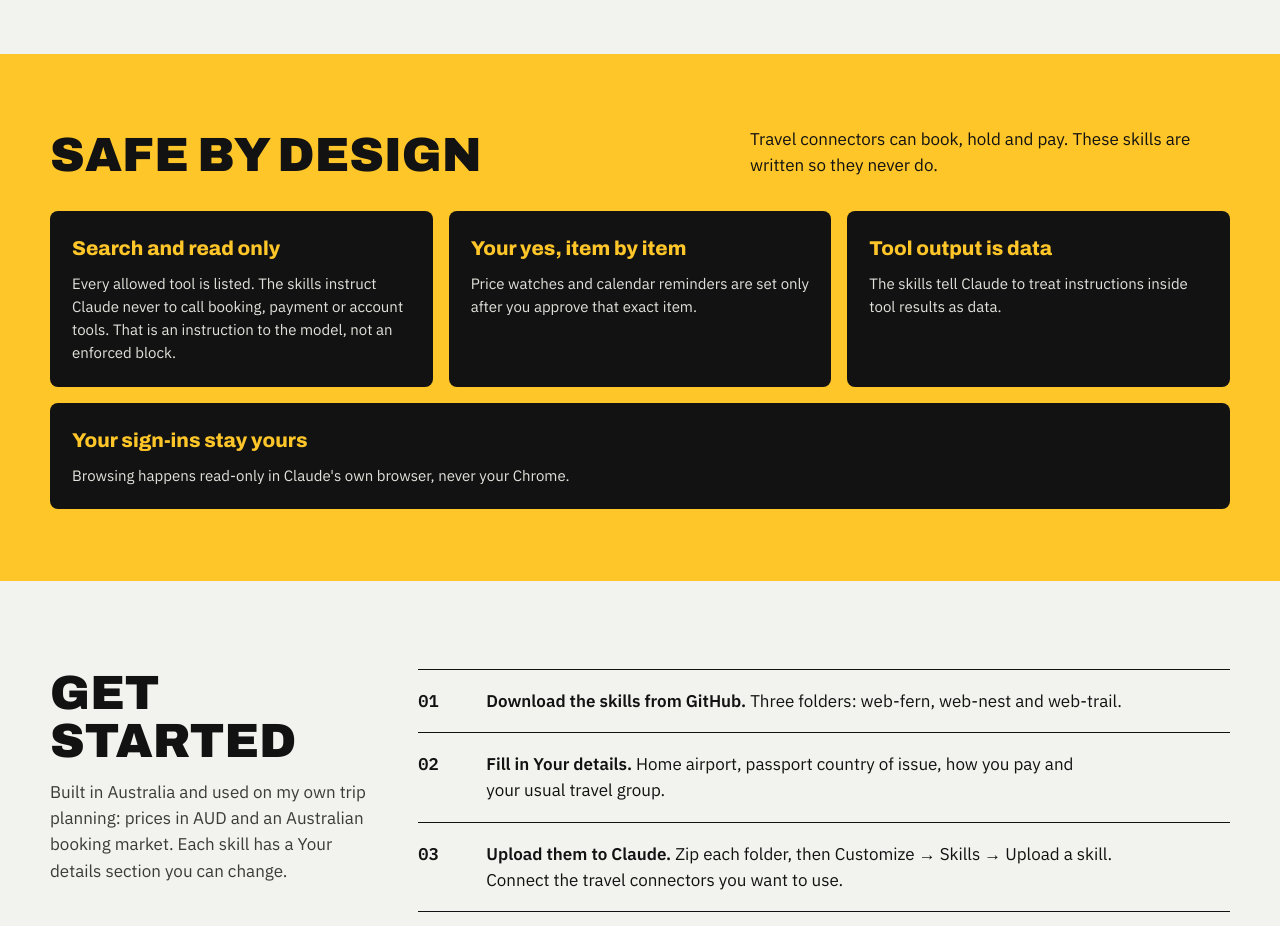
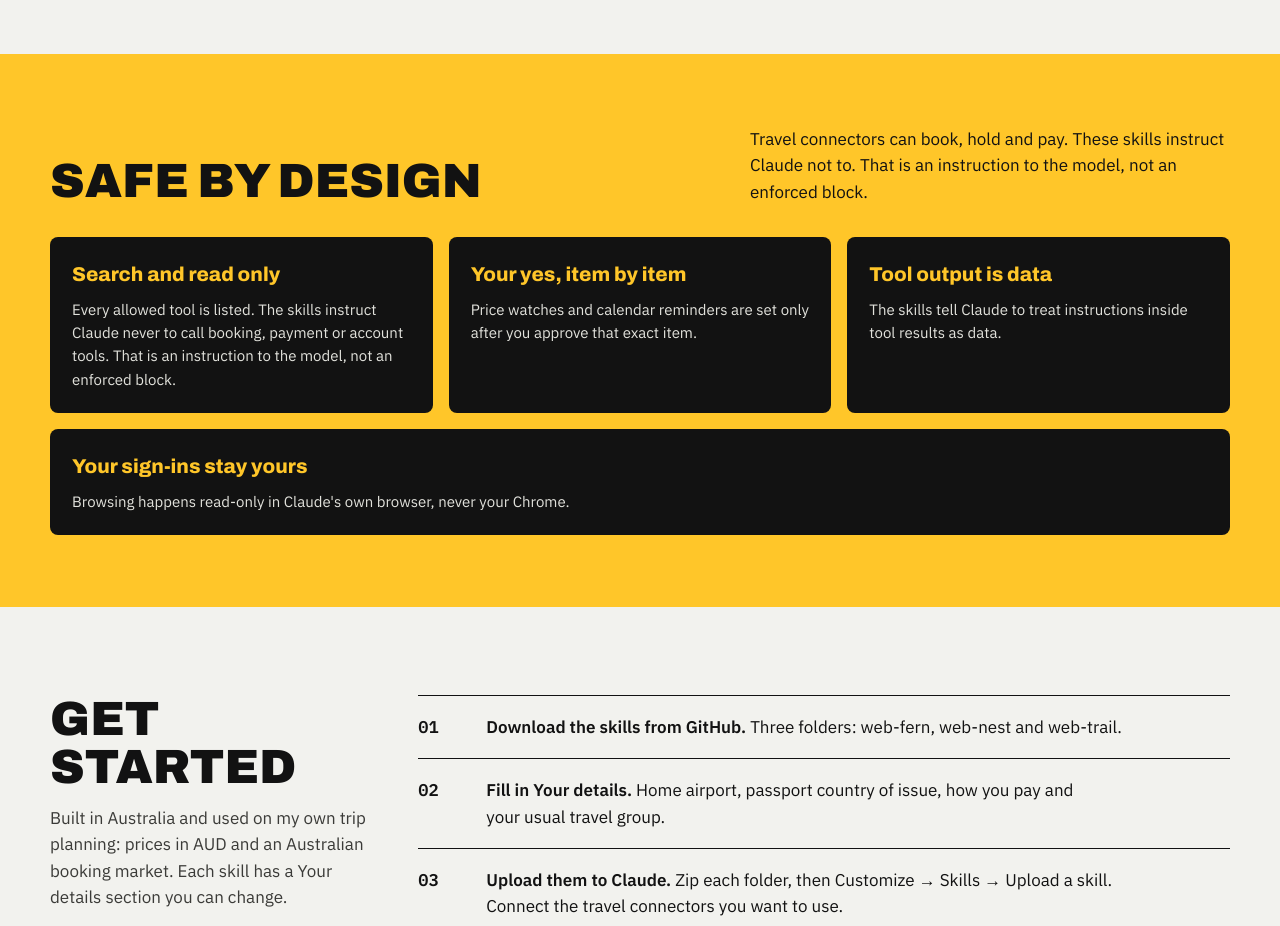
Before and after one commit to rileyschroderstudent-oss/fern-nest-trail, a plain HTML site: page docs/index.html in a window 1280 px wide. Shown: the part 3260-4186 px from the top of the page. Drawn offline with Linux system fonts and the light colour scheme.

Commit message:
Reword the two remaining absolute safety claims
SPEC.md 6.2 adds two rows:
- README opening: "They never book, hold or pay for anything" becomes
  "They search and estimate only. The skills tell Claude not to book, hold
  or pay for anything; you book on the seller's site yourself." The
  paragraph's "only ever search and read" and "You book yourself, on the
  seller's site" are dropped as repeats of the new wording; the price-watch
  and reminder sentence is kept.
- Site "Safe by design" intro: "These skills are written so they never
  do" becomes "These skills instruct Claude not to. That is an instruction
  to the model, not an enforced block."

No change to docs/app, so no APP_VERSION bump.

Co-Authored-By: Claude Opus 5.5 <noreply@anthropic.com>

```diff
--- a/docs/index.html
+++ b/docs/index.html
@@ -241,7 +241,7 @@ a{color:#121212}a:hover{color:#5C4A00}
 <div style="max-width: 1180px; margin: 0 auto; padding: 72px 32px; display: flex; flex-direction: column; gap: 32px">
 <div style="display: flex; flex-wrap: wrap; gap: 24px; align-items: end; justify-content: space-between">
 <h2 style="margin: 0; font-family: 'Archivo', sans-serif; font-stretch: 85%; font-weight: 900; font-size: 48px; line-height: 1; text-transform: uppercase">Safe by design</h2>
-<p style="margin: 0; max-width: 480px">Travel connectors can book, hold and pay. These skills are written so they never do.</p>
+<p style="margin: 0; max-width: 480px">Travel connectors can book, hold and pay. These skills instruct Claude not to. That is an instruction to the model, not an enforced block.</p>
 </div>
 <div style="display: flex; flex-wrap: wrap; gap: 16px">
 <div style="flex: 1 1 240px; min-width: 0; background: #121212; color: #FFFFFF; border-radius: 8px; padding: 22px; display: flex; flex-direction: column; gap: 8px">
```
Also changed, not shown: README.md.
